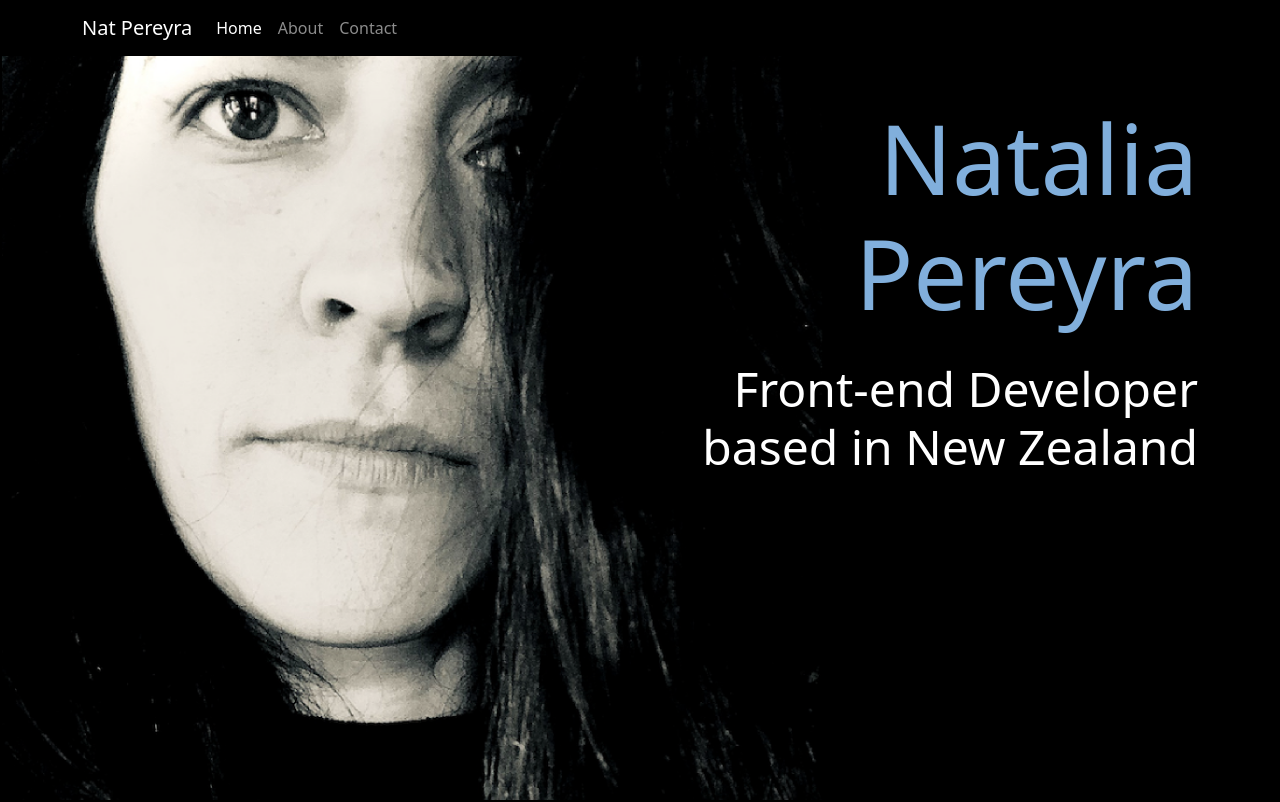
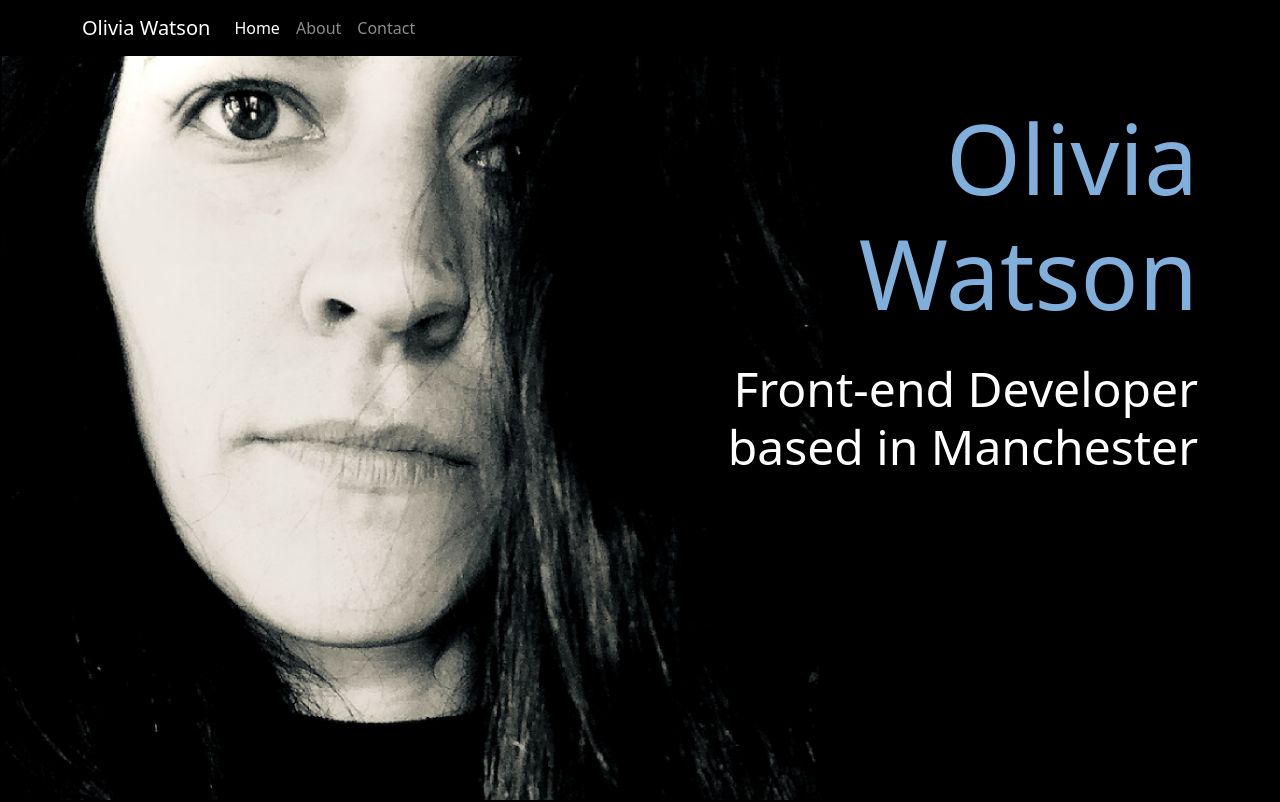
Before and after one commit to Natalia-Pereyra/My-responsive-app, a plain HTML site: page index.html in a window 1280 px wide. Shown: the top 802 px of the page. Drawn offline with nearby package versions, Linux system fonts and the light colour scheme.

Commit message:
Update index.html

```diff
--- a/index.html
+++ b/index.html
@@ -6,7 +6,7 @@
     <meta http-equiv="X-UA-Compatible" content="IE=edge" />
     <meta name="description" content="Front-end Developer Portfolio and Projects - Nat Pereyra" />
     <meta name="viewport" content="width=device-width, initial-scale=1.0" />
-    <title>Front-end Developer - Nat Pereyra</title>
+    <title>Front-end Developer - Olivia</title>
     <link href="https://cdn.jsdelivr.net/npm/bootstrap@5.0.2/dist/css/bootstrap.min.css" rel="stylesheet"
         integrity="sha384-EVSTQN3/azprG1Anm3QDgpJLIm9Nao0Yz1ztcQTwFspd3yD65VohhpuuCOmLASjC" crossorigin="anonymous" />
     <script src="https://kit.fontawesome.com/677a21b512.js" crossorigin="anonymous"></script>
@@ -21,7 +21,7 @@
     <div class="nav-bar">
         <nav class="navbar navbar-expand-lg navbar-dark fixed-top">
             <div class="container-fluid">
-                <a class="navbar-brand" href="index.html">Nat Pereyra</a>
+                <a class="navbar-brand" href="index.html">Olivia Watson</a>
                 <button class="navbar-toggler" type="button" data-bs-toggle="collapse"
                     data-bs-target="#navbarNavAltMarkup" aria-controls="navbarNavAltMarkup" aria-expanded="false"
                     aria-label="Toggle navigation">
@@ -46,9 +46,9 @@
                <img class="img-fluid rounded" src="" alt="">
            </div>
         <div class="col-sm-6" id="right-side">
-            <h1>Natalia Pereyra</h1>
+            <h1>Olivia Watson</h1>
             <h2>Front-end Developer <br>
-            based in New Zealand</h2>
+            based in Manchester</h2>
         </div>
        </div>
    </div>
@@ -90,7 +90,7 @@
 </div>
 
 <div class="d-flex justify-content-center">
-<a href="mailTo:nataliafpereyra@gmail.com" class="email-link" target="_blank">nataliafpereyra@gmail.com</a>
+<a href="mailTo:nataliafpereyra@gmail.com" class="email-link" target="_blank">info@oliviawatson.com</a>
 </div>
 
 <footer>
```
